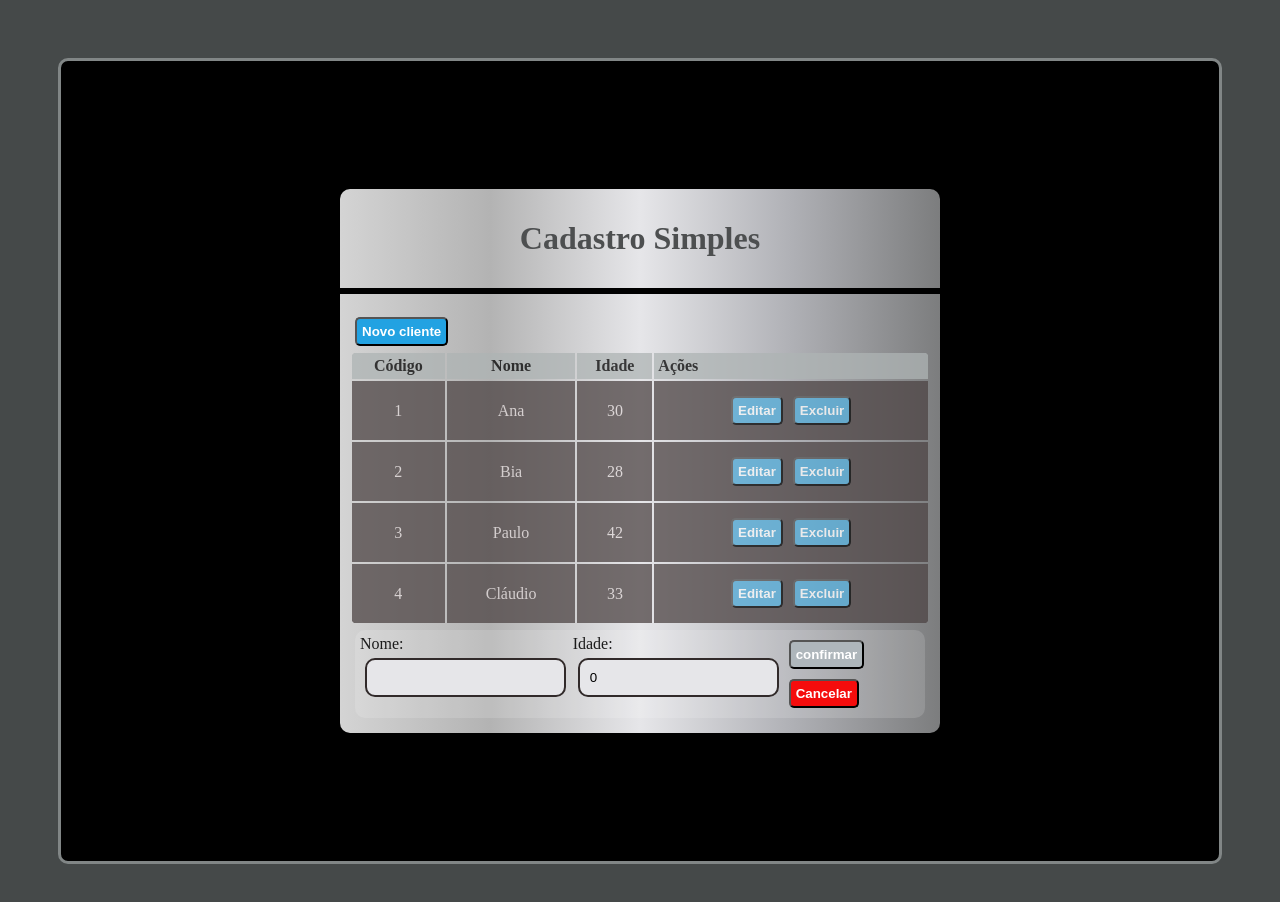
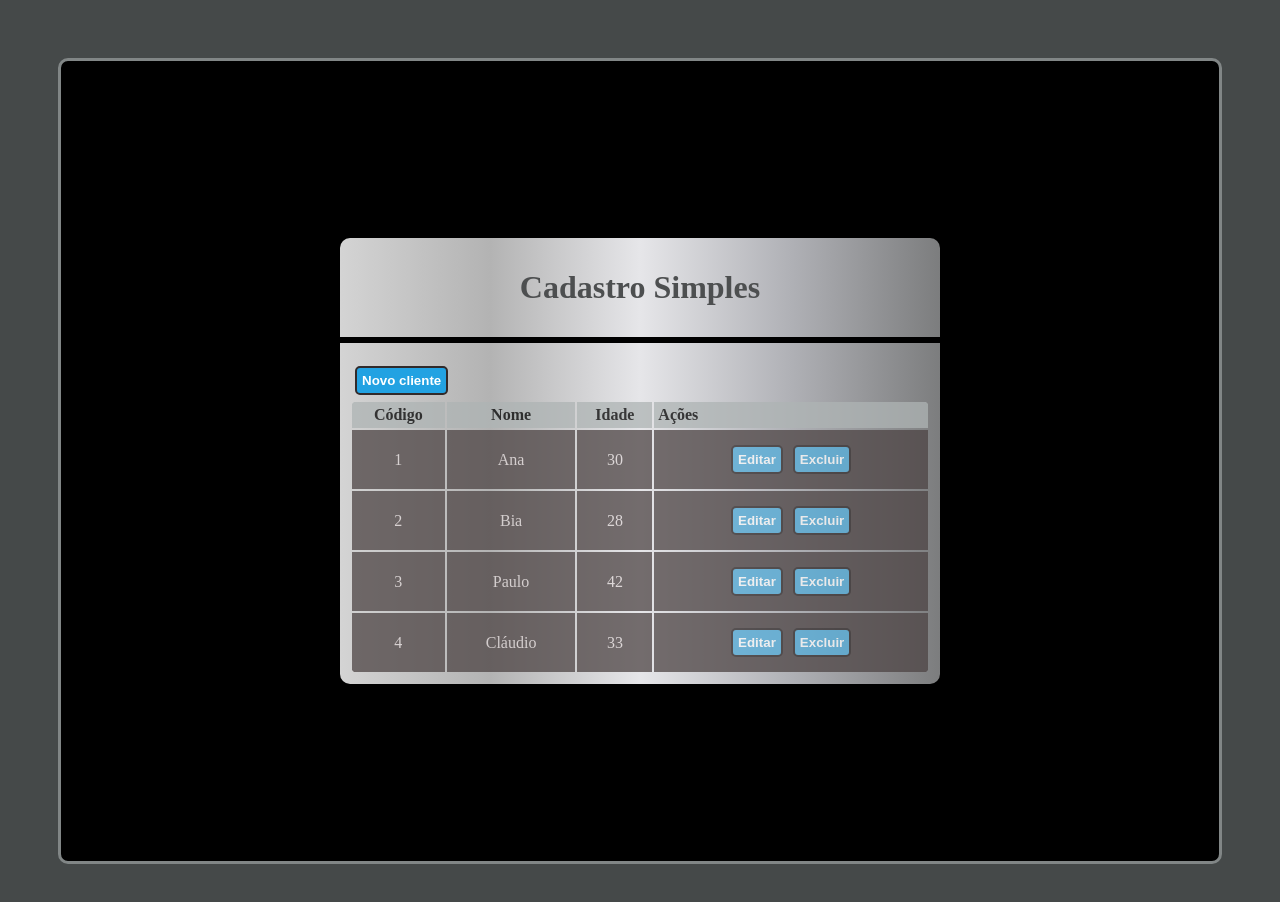
Before and after one commit to dfernan6/projetos-desenvolvimento-web, a Next.js app in the folder next-crud/: page / in a window 1280 px wide. Shown: the top 902 px of the page. Built offline with nearby package versions, Linux system fonts and the light colour scheme.

Commit message:
Integrando tabela e formulário

```diff
--- a/next-crud/src/components/Botao.tsx
+++ b/next-crud/src/components/Botao.tsx
@@ -2,12 +2,13 @@ interface BotaoProps {
     cor?: 'green' | 'blue' | 'gray' | 'red'
     className?: string
     children: any
+    onClick?: () => void
 }
 
 export default function Botao(props) {
     const cor = props.cor ?? ''
     return (
-        <button className={cor}>
+        <button onClick={props.onClick} className={cor}>
             {props.children}
         </button>
     )
--- a/next-crud/src/components/Formulario.tsx
+++ b/next-crud/src/components/Formulario.tsx
@@ -5,6 +5,8 @@ import Botao from "./Botao";
 
 interface FormularioProps {
     cliente: Cliente
+    clienteMudou?: (cliente: Cliente) => void
+    cancelado?: () => void
 }
 
 export default function Formulario(props) {
@@ -17,7 +19,7 @@ export default function Formulario(props) {
             <Entrada
                 somenteLeitura
                 texto="Código"
-                valor="Teste"
+                valor={id}
             />
             ) : false}
             <Entrada
@@ -32,10 +34,13 @@ export default function Formulario(props) {
                valorMudou={setIdade}
             />
             <div>
-                <Botao cor='gray'>
+                <Botao cor='gray'
+                onClick={() => props.clienteMudou?.(new Cliente(nome, idade, id))}
+                >
                     confirmar
                 </Botao>
-                <Botao cor='red'>
+                <Botao cor='red'
+                onClick={props.cancelado}>
                     Cancelar
                 </Botao>
             </div>
--- a/next-crud/src/pages/index.tsx
+++ b/next-crud/src/pages/index.tsx
@@ -22,17 +22,34 @@ export default function Home() {
     console.log('Excluindo...' + cliente.nome)
   }
 
-  const [visivel, setVisivel] = useState()
+  function salvarCliente(cliente: Cliente) {
+    console.log(cliente)
+    setVisivel('tabela')
+  }
+
+  const [visivel, setVisivel] = useState<'tabela' | 'form'>('tabela')
 
   return (
     <div className="center">
       <Layout titulo="Cadastro Simples">
-        <Botao cor='blue'>Novo cliente</Botao>
-        <Tabela clientes={clientes}
-        clienteSelecionado={clienteSelecionado}
-        clienteExcluido={clienteExcluido}
-        ></Tabela>
-        <Formulario />
+        {visivel === 'tabela' ? (
+          <>
+          <Botao cor='blue'
+            onClick={() => setVisivel('form')}>
+              Novo cliente
+          </Botao>
+            <Tabela clientes={clientes}
+              clienteSelecionado={clienteSelecionado}
+              clienteExcluido={clienteExcluido}
+            >
+            </Tabela>
+            </>
+        ) : (
+          <Formulario
+          cliente={clientes[2]}
+          clienteMudou={salvarCliente}
+          cancelado={() => setVisivel('tabela')} />
+        )}
       </Layout>
     </div>
   )
--- a/next-crud/src/styles/index.css
+++ b/next-crud/src/styles/index.css
@@ -65,6 +65,7 @@ button {
     border-radius: 5px;
     color: white;
     font-weight: bold;
+    border: rgb(49, 42, 42) solid 2px;
 }
 
 button:hover {
@@ -97,6 +98,7 @@ input {
 
 .forms {
     display: flex;
+    flex-direction: column;
     background-color: #ffffff23;
     margin: 5px;
     border-radius: 10px;
```
